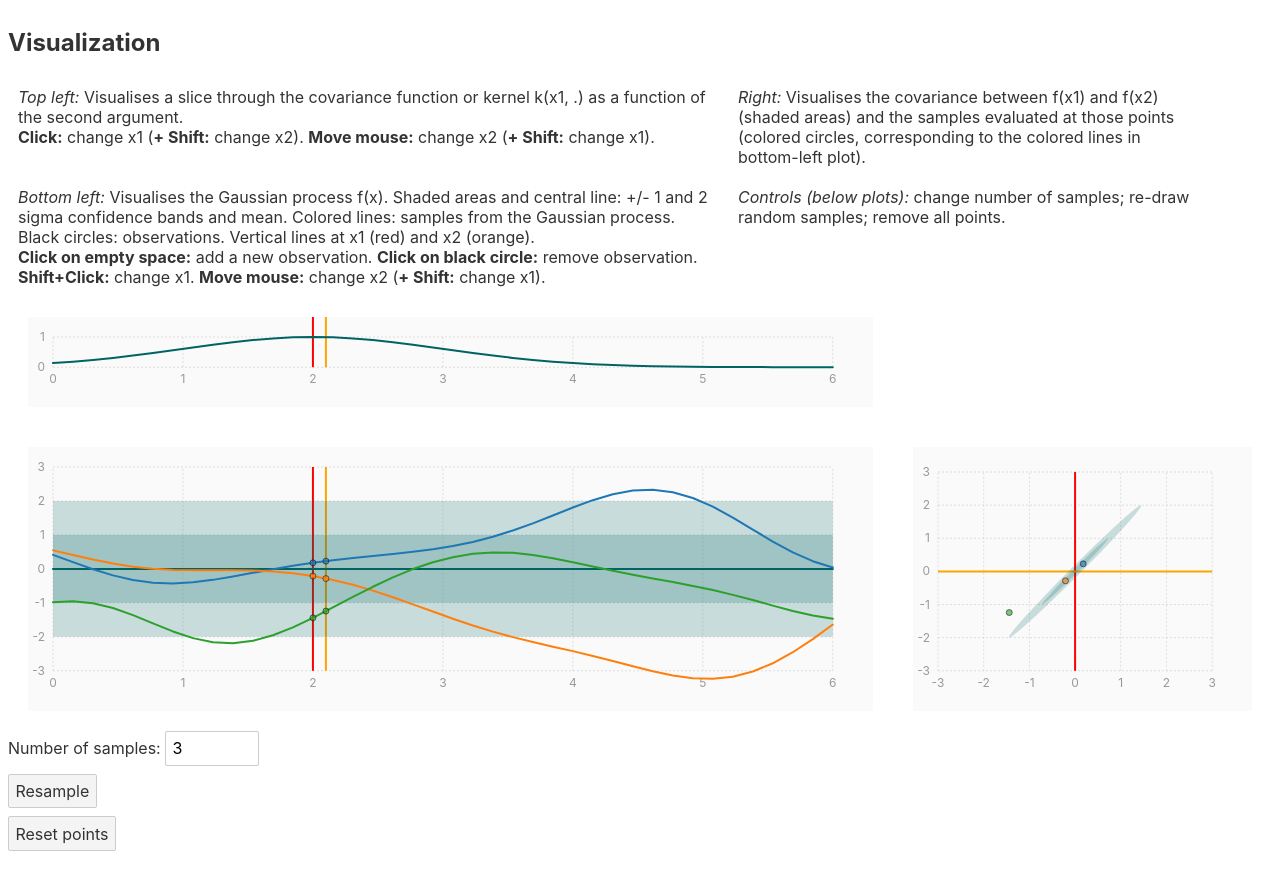
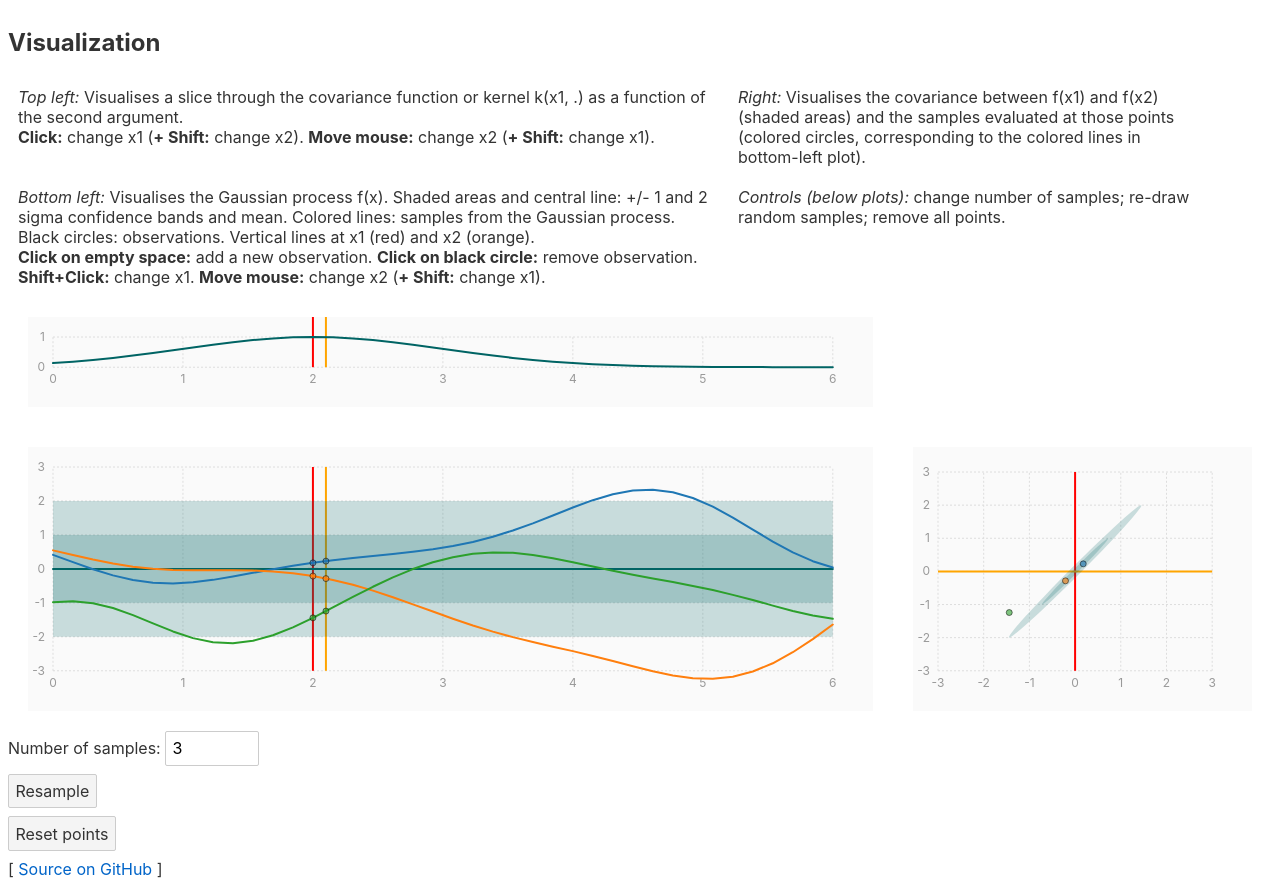
Before and after one commit to st--/interactive-gp-visualization, a Svelte app: page / in a window 1280 px wide. Built offline with nearby package versions, Linux system fonts and the light colour scheme.

Commit message:
add backlink to github

```diff
--- a/src/App.svelte
+++ b/src/App.svelte
@@ -136,6 +136,9 @@ Future thoughts:
       points = [];
     }}>Reset points</button
   >
+  <div>
+	  [ <a href="https://github.com/st--/interactive-gp-visualization/">Source on GitHub</a> ]
+  </div>
 </div>
 
 <style>
```
